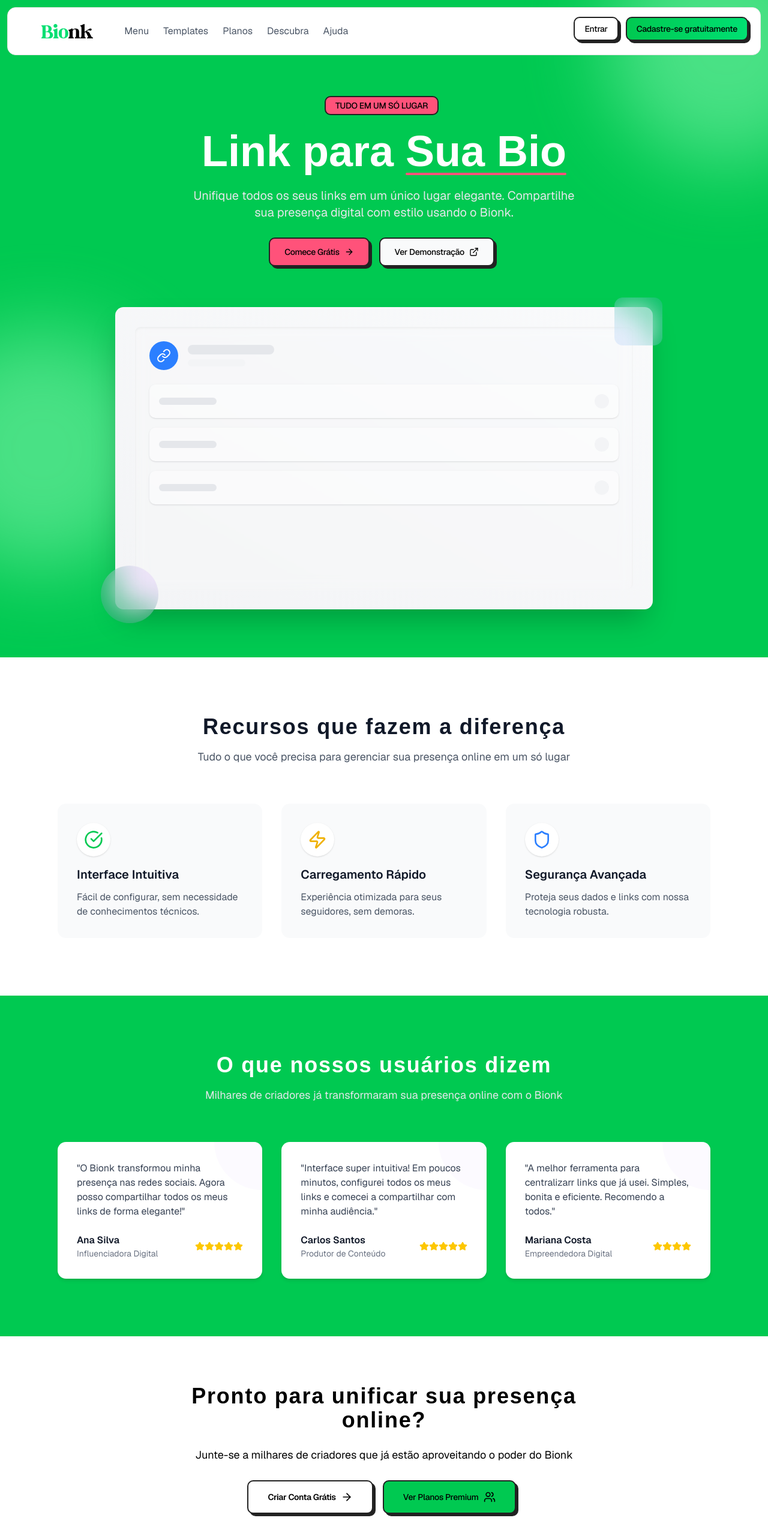
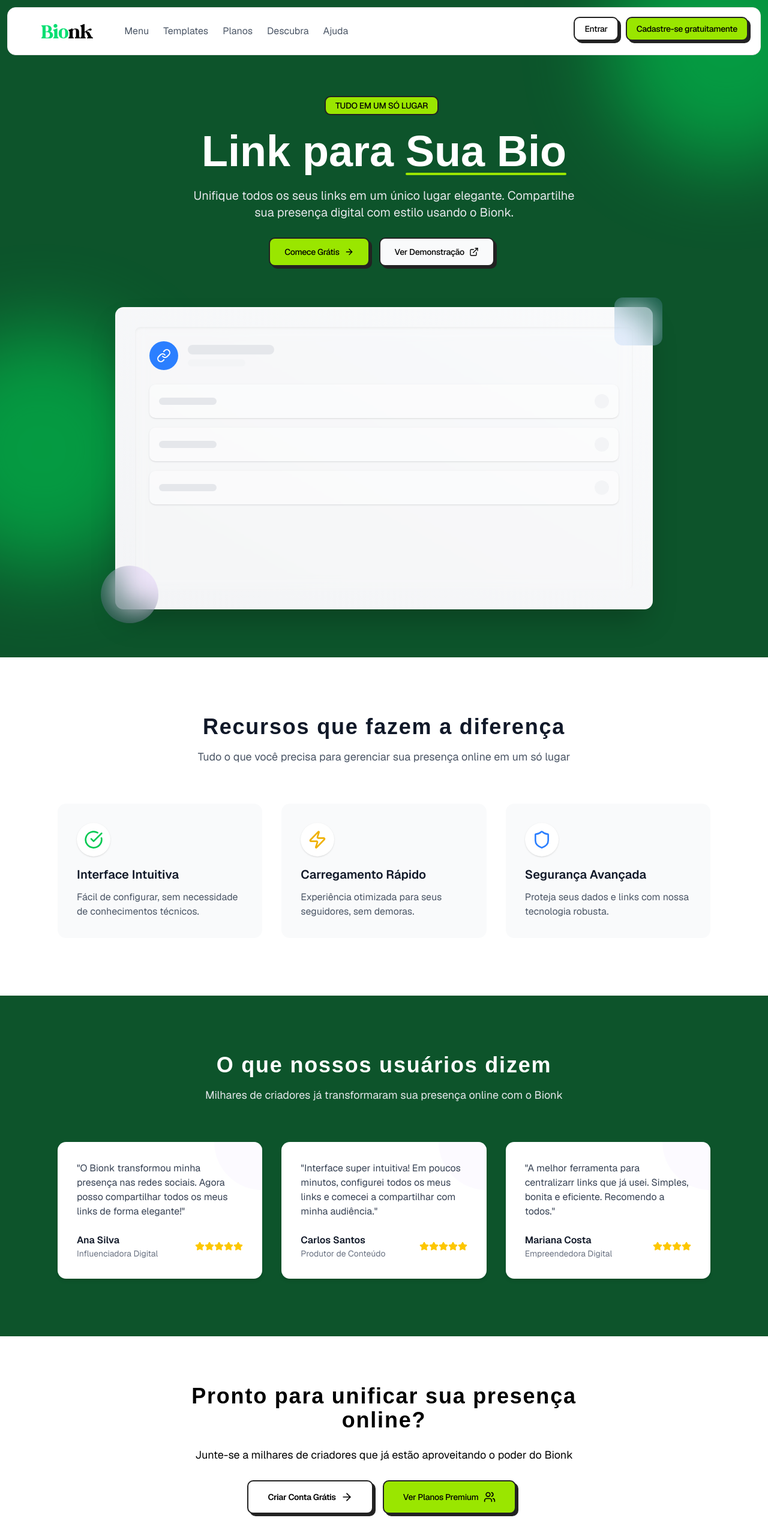
Before and after one commit to gabriellucasvh/bionk, a Next.js app: page / in a window 1280 px wide. Shown: the top 2566 px of the page at 60% size. Built offline with nearby package versions, Linux system fonts and the light colour scheme; no server answers; a web font is replaced by a local one.

Commit message:
feat: Cor lima adicionada na paleta de cores e fundo escuro definido para o Hero

```diff
--- a/src/components/CtaSection.tsx
+++ b/src/components/CtaSection.tsx
@@ -29,7 +29,7 @@ export default function CtaSection() {
                         </div>
 
                         <NeoButton
-                            className="bg-green-500 flex px-8 py-4 "
+                            className="bg-lime-400 flex px-8 py-4 "
                             onClick={() => {router.push("/planos")}}
                         >
                             Ver Planos Premium <Users className="ml-2 h-5 w-5" />
--- a/src/components/Header.tsx
+++ b/src/components/Header.tsx
@@ -43,7 +43,7 @@ const Header: React.FC = () => {
           <div className='flex items-center gap-3'>
             <NeoButton
               onClick={() => router.push("/dashboard")}
-              className="py-2 bg-gradient-to-r from-green-500 to-green-400"
+              className="py-2 bg-lime-400"
             >
               Acessar o Dashboard
             </NeoButton>
@@ -58,7 +58,7 @@ const Header: React.FC = () => {
             </NeoButton>
             <NeoButton
               onClick={() => router.push("/registro")}
-              className="py-2 bg-gradient-to-r from-green-500 to-green-400"
+              className="py-2 bg-lime-400"
             >
               Cadastre-se gratuitamente
             </NeoButton>
--- a/src/components/Hero.tsx
+++ b/src/components/Hero.tsx
@@ -19,21 +19,21 @@ const Hero = () => {
   }, []);
 
   return (
-    <div className="relative min-h-screen w-full overflow-hidden text-white bg-green-500">
+    <div className="relative min-h-screen w-full overflow-hidden text-white bg-green-900">
       {/* Elementos de background */}
       <motion.div
         animate={{ scale: [1, 1.2, 1] }}
         transition={{ duration: 5, repeat: Infinity, repeatType: "reverse" }}
         className="absolute inset-0 overflow-hidden">
-        <div className="absolute -top-24 -right-24 h-96 w-96 rounded-full bg-green-300 opacity-60 blur-3xl"></div>
-        <div className="absolute top-1/2 -left-24 h-96 w-96 rounded-full bg-green-300 opacity-60 blur-3xl"></div>
+        <div className="absolute -top-24 -right-24 h-96 w-96 rounded-full bg-green-500 opacity-60 blur-3xl"></div>
+        <div className="absolute top-1/2 -left-24 h-96 w-96 rounded-full bg-green-500 opacity-60 blur-3xl"></div>
       </motion.div>
 
       {/* Container */}
       <div className="container relative z-10 mx-auto flex min-h-screen max-w-6xl flex-col items-center justify-center px-4 py-20 sm:px-6 lg:px-8 mt-20">
         {/* Tag */}
         <div
-          className={`mb-6 transform bg-rose  block -translate-x-1 -translate-y-1 rounded-lg border-2 border-[#222222]  px-4 py-1 text-sm font-medium tracking-tight transition-all group-hover/button:-translate-y-2 group-active/button:translate-x-0 group-active/button:translate-y-0 text-black backdrop-blur-xl duration-700 ${isLoaded ? "translate-y-0 opacity-100" : "translate-y-4 opacity-0"
+          className={`mb-6 transform bg-lime-400 block -translate-x-1 -translate-y-1 rounded-lg border-2 border-[#222222]  px-4 py-1 text-sm font-medium tracking-tight transition-all group-hover/button:-translate-y-2 group-active/button:translate-x-0 group-active/button:translate-y-0 text-black backdrop-blur-xl duration-700 ${isLoaded ? "translate-y-0 opacity-100" : "translate-y-4 opacity-0"
             }`}
         >
           TUDO EM UM SÓ LUGAR
@@ -48,7 +48,7 @@ const Hero = () => {
           Link para<br className="sm:hidden" />{" "}
           <span className="relative inline-block">
             Sua Bio
-            <span className="absolute -bottom-1 left-0 h-1 w-full rounded-full bg-rose"></span>
+            <span className="absolute -bottom-1 left-0 h-1 w-full rounded-full bg-lime-400"></span>
           </span>
         </h1>
 
@@ -69,7 +69,7 @@ const Hero = () => {
           style={{ transitionDelay: "300ms" }}
         >
           <NeoButton
-            className="group relative bg-rose overflow-hidden px-6 py-3 text-black"
+            className="group relative bg-lime-400 overflow-hidden px-6 py-3 text-black"
             onClick={() => router.push("/registro")}
           >
             <span className="relative z-10 flex items-center font-medium">
--- a/src/components/Testimonials.tsx
+++ b/src/components/Testimonials.tsx
@@ -2,7 +2,7 @@ import { Star } from "lucide-react";
 
 export default function Testimonials() {
     return (
-        <section className="py-24 bg-green-500">
+        <section className="py-24 bg-green-900">
             <div className="container mx-auto px-4 sm:px-6 lg:px-8 max-w-6xl">
                 <div className="text-center mb-16">
                     <h2 className="text-3xl font-bold font-baithe tracking-wider text-white sm:text-4xl">
--- a/src/components/neo-button.tsx
+++ b/src/components/neo-button.tsx
@@ -10,7 +10,7 @@ const NeoButton = ({className, ...props}: NeoButtonProps) => {
       >
         <span
           className={twMerge(
-            'block -translate-x-1 -translate-y-1 rounded-lg border-2 border-[#222222] bg-green-500 px-4 py-1 text-sm font-medium tracking-tight transition-all group-hover/button:-translate-y-2 group-active/button:translate-x-0 group-active/button:translate-y-0 cursor-pointer', className)
+            'block -translate-x-1 -translate-y-1 rounded-lg border-2 border-[#222222] bg-lime-400 px-4 py-1 text-sm font-medium tracking-tight transition-all group-hover/button:-translate-y-2 group-active/button:translate-x-0 group-active/button:translate-y-0 cursor-pointer', className)
           }
           {...props}
         />
```
